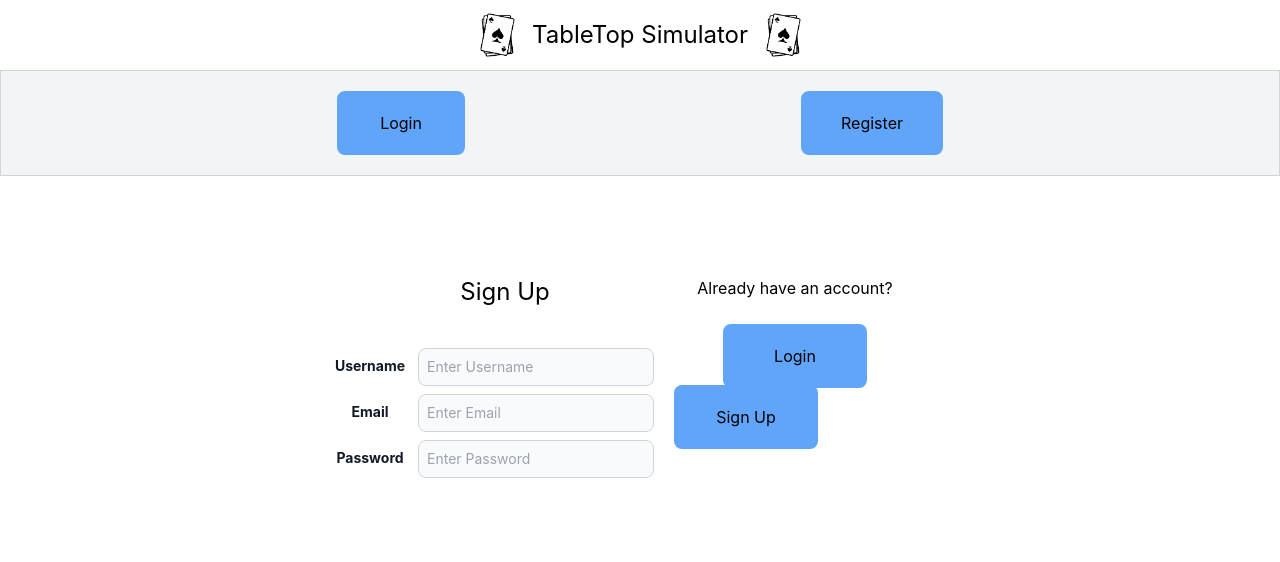
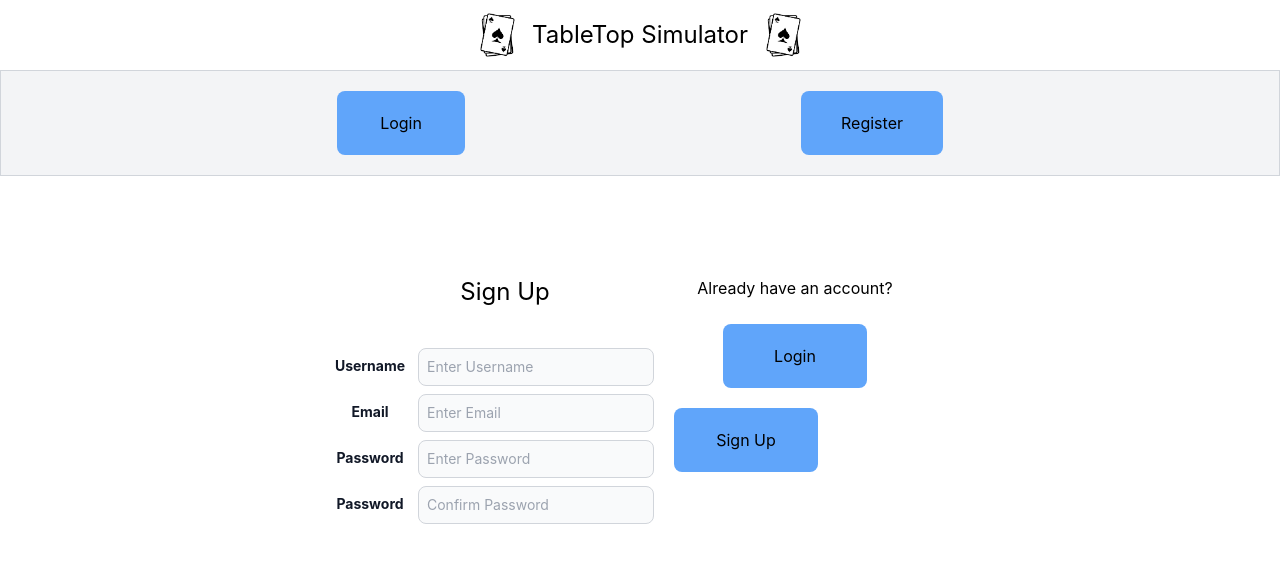
Before and after one commit to KainaniD/tabletop-simulator, a React (Create React App) app in the folder client/: page /register in a window 1280 px wide. Shown: the top 562 px of the page. Built offline with nearby package versions, Linux system fonts and the light colour scheme; no server answers.

Commit message:
fixed bug where login request happens too quickly after register, causing user to not be logged in

```diff
--- a/client/src/pages/Register.js
+++ b/client/src/pages/Register.js
@@ -1,22 +1,23 @@
 import React, { useState } from "react";
 import { Link } from "react-router-dom";
 import axios from '../axiosConfig'
+
 
 export function Register() {
 
   const [username, setUsername] = useState()
   const [email, setEmail] = useState()
   const [password, setPassword] = useState()
+  const [confirmation, setConfirmation] = useState()
 
   const handleSubmit = (e) => {
     e.preventDefault()
+    if (password === confirmation) {
       axios.post("http://localhost:4000/register", { username, email, password })
         .then(result => {
-        //console.log(result)
-
           if (result.data.success === true) {
             //alert(result.data.message)
-          axios.get("http://localhost:4000/login", { params: { username, password } })
+            setTimeout(() => {axios.get("http://localhost:4000/login", { params: { username, password } })
             .then(result => {
                 if (result.data.success === true) {
                     //alert(result.data.message)
@@ -26,11 +27,13 @@ export function Register() {
                 }
             })
             .catch(err => console.log(err))
+          }, 1000)
           } else if (result.data.success === false) {
-          alert(result.data.message)
+            //alert(result.data.message)
           }
         })
         .catch(err => console.log(err))
+    }
   }
 
   return (
@@ -71,6 +74,16 @@ export function Register() {
                 onChange={(e) => setPassword(e.target.value)}
               />
             </div>
+            <div className="flex space-x-2">
+            <label htmlFor="username" className="input-label w-20">Password</label>
+              <input
+                type="password"
+                placeholder="Confirm Password"
+                name="confirmation"
+                className="input-box"
+                onChange={(e) => setConfirmation(e.target.value)}
+              />
+            </div>
           </div>
           <div>
             <button type="submit" className="submit-button">
@@ -86,43 +99,3 @@ export function Register() {
     </div>
   );
 }
-
-{/*
-<div className="flex justify-center pt-20">
-<div className="flex flex-col w-1/4 justify-center">
-    <h1 className="text-center"> Login </h1>
-    <form onSubmit={handleSubmit} className="flex items-center gap-5">
-        <div>
-            <div className="flex space-x-2">
-                <label htmlFor="username" className="input-label">Username</label>
-                <input
-                    type="text"
-                    placeholder="Enter Username"
-                    autoComplete="off"
-                    name="username"
-                    className="input-box"
-                    onChange={(e) => setUsername(e.target.value)}
-                />
-            </div>
-            <div className="flex space-x-2">
-                <label htmlFor="password" className="input-label">Password</label>
-                <input
-                    type="password"
-                    placeholder="Enter Password"
-                    name="password"
-                    className="input-box"
-                    onChange={(e) => setPassword(e.target.value)}
-                />
-            </div>
-        </div>
-        <button type="submit" className="py-5 px-10 rounded-lg bg-blue-400 motion-safe:hover:bg-blue-500">
-            Login
-        </button>
-    </form>
-</div>
-<div className="flex flex-col w-1/4 justify-center items-center">
-    <p className="mb-5">Don't have an account?</p>
-    <Link to="/Register" className="py-5 px-10 my-1 rounded-lg bg-blue-400 motion-safe:hover:bg-blue-500">Sign-up</Link>
-</div>
-</div>
-*/}
```
Lines whose indentation alone changed are shown as unchanged.
